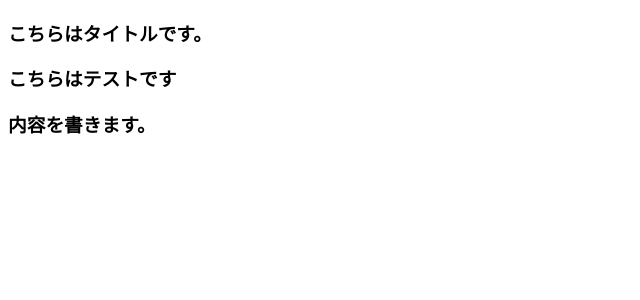
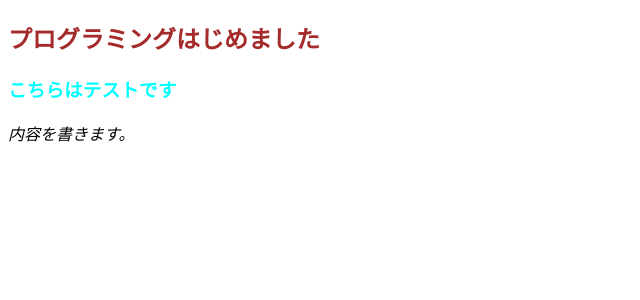
Before and after one commit to YoshidaReo/study-react-20230520, a Next.js app: page / in a window 1280 px wide. Shown: the top 300 px of the page, without its empty margins (0-640 px from the left). Built offline with nearby package versions, Linux system fonts and the light colour scheme.

Commit message:
♻️  CSSの分割をしました。

```diff
--- a/src/components/Contents.jsx
+++ b/src/components/Contents.jsx
@@ -1,11 +1,11 @@
 import { InputForm } from "./InputForm";
 import { Main } from "./Main";
-import { Title } from "./Title";
+import classes from "./Contents.module.css"
 
 export function Contents() {
   return (
     <>
-      <Title />
+      <h2 className={classes.h2}>プログラミングはじめました</h2>
 
       <InputForm />
 
--- /dev/null
+++ b/src/components/Contents.module.css
@@ -0,0 +1,3 @@
+.h2 {
+  color: brown;
+}
--- a/src/components/InputForm.jsx
+++ b/src/components/InputForm.jsx
@@ -1,7 +1,9 @@
+import classes from "./InputForm.module.css"
+
 export function InputForm() {
   return (
     <>
-      <h3>こちらはテストです</h3>
+      <h3 className={classes.h3}>こちらはテストです</h3>
     </>
   )
 }
--- /dev/null
+++ b/src/components/InputForm.module.css
@@ -0,0 +1,3 @@
+.h3 {
+  color: aqua;
+}
--- a/src/components/Main.jsx
+++ b/src/components/Main.jsx
@@ -1,7 +1,9 @@
+import classes from "./Main.module.css"
+
 export function Main() {
   return (
     <>
-      <h3>内容を書きます。</h3>
+      <p className={classes.p}>内容を書きます。</p>
     </>
   )
 }
--- /dev/null
+++ b/src/components/Main.module.css
@@ -0,0 +1,3 @@
+.p {
+  font-style: italic;
+}
--- a/src/components/Title.jsx
+++ /dev/null
@@ -1,7 +0,0 @@
-export function Title() {
-  return (
-    <>
-      <h3>こちらはタイトルです。</h3>
-    </>
-  )
-}
```
